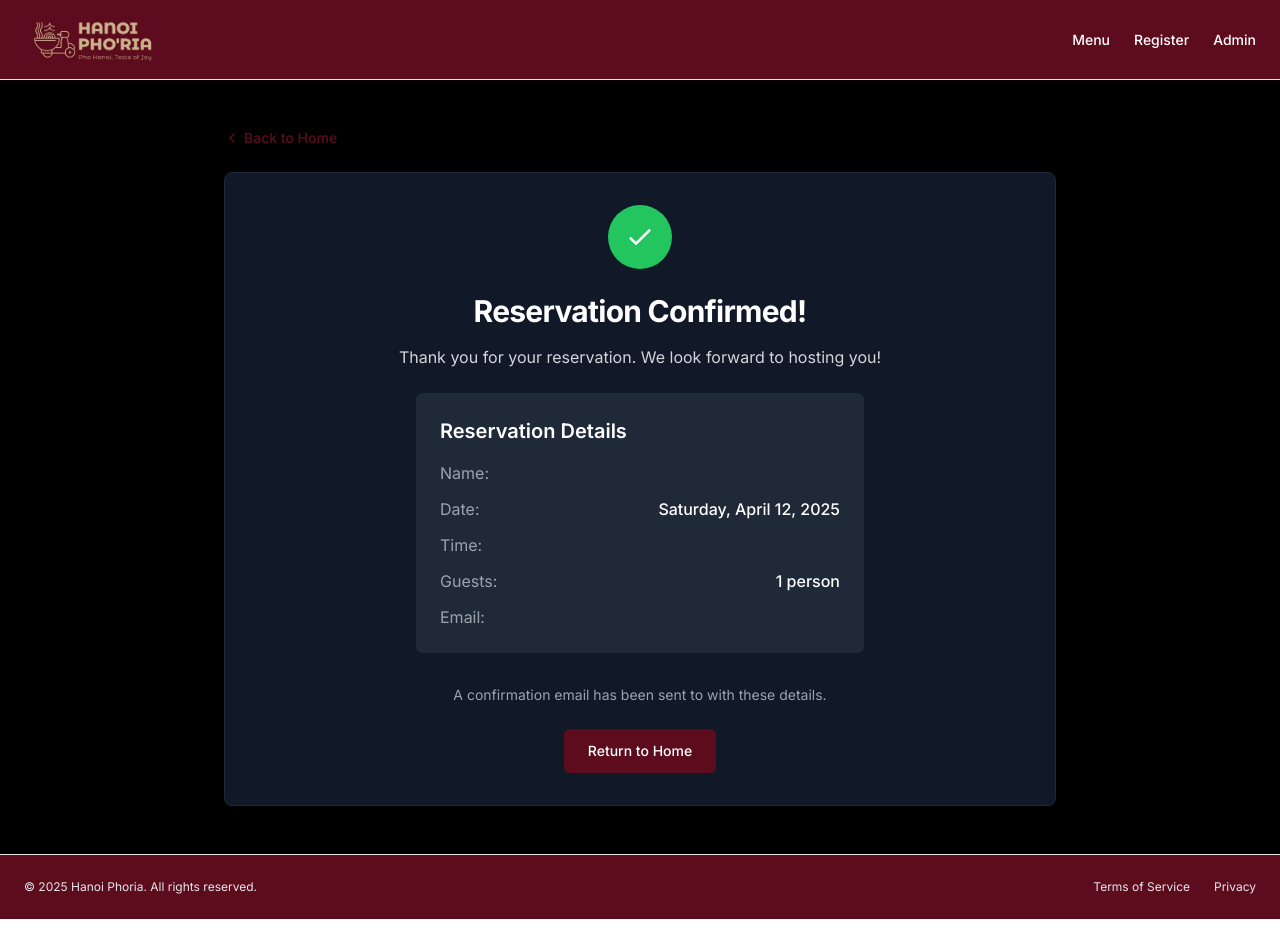
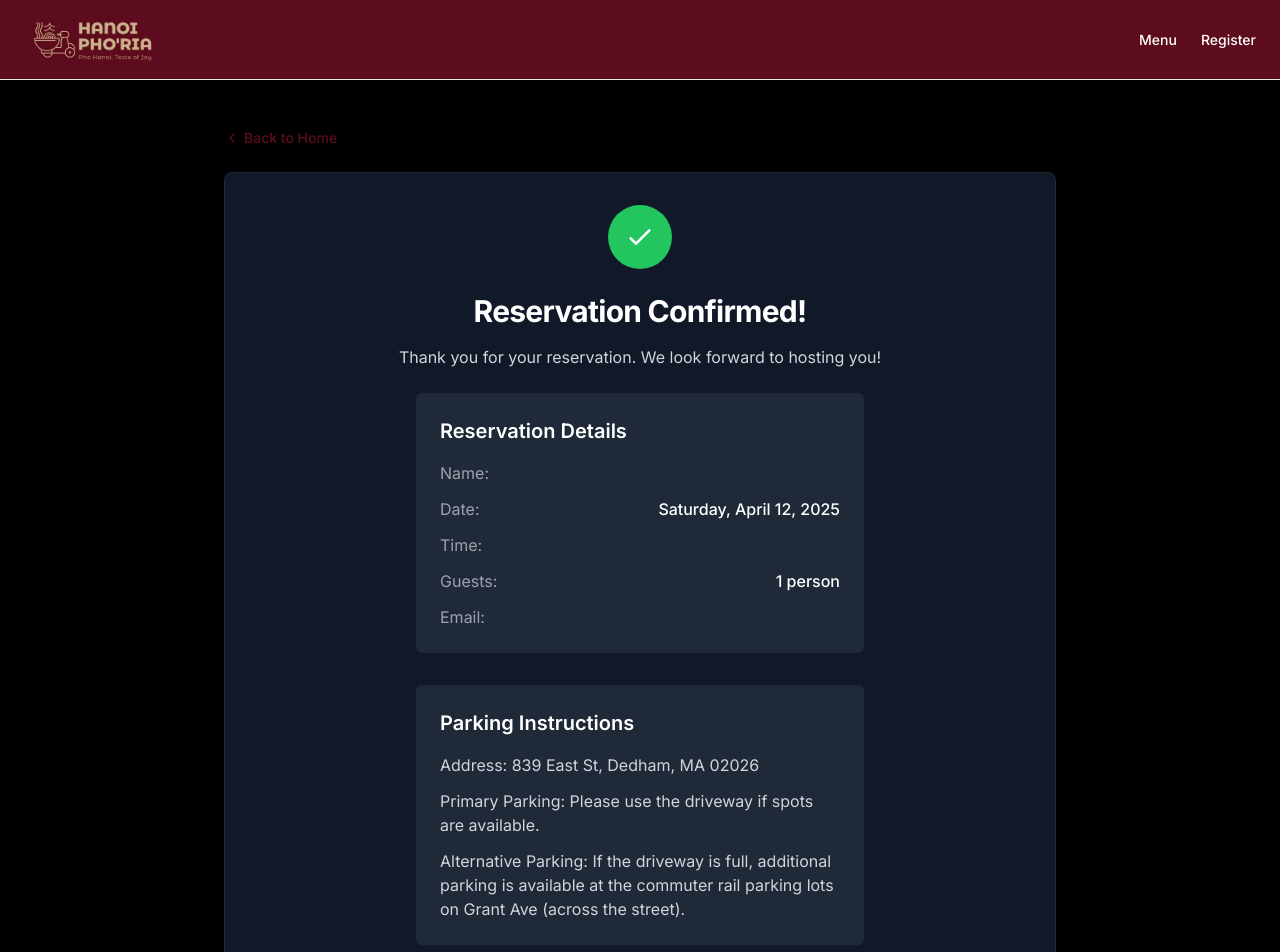
Before and after one commit to hungapp/home-tasting, a Next.js app: page /register/confirmation in a window 1280 px wide. Shown: the top 952 px of the page. Before the commit the page ends 919 px from the top, so only its background shows below. Built offline with nearby package versions, Linux system fonts and the light colour scheme.

Commit message:
Add parking instruction

```diff
--- a/app/register/confirmation/page.tsx
+++ b/app/register/confirmation/page.tsx
@@ -55,8 +55,17 @@ function ConfirmationContent() {
         </div>
       </div>
 
+      <div className="bg-gray-800 rounded-md p-6 max-w-md mx-auto mb-8">
+        <h2 className="text-xl font-semibold mb-4 text-left">Parking Instructions</h2>
+        <div className="text-left text-gray-300 space-y-3">
+          <p>Address: 839 East St, Dedham, MA 02026</p>
+          <p>Primary Parking: Please use the driveway if spots are available.</p>
+          <p>Alternative Parking: If the driveway is full, additional parking is available at the commuter rail parking lots on Grant Ave (across the street).</p>
+        </div>
+      </div>
+
       <p className="text-sm text-gray-400 mb-6">
-        A confirmation email has been sent to {email} with these details.
+        A confirmation email will be sent to {email} with these details.
       </p>
 
       <Link
@@ -108,9 +117,6 @@ export default function ConfirmationPage() {
           <Link href="/register" className="text-sm font-medium hover:underline underline-offset-4">
             Register
           </Link>
-          <Link href="/admin" className="text-sm font-medium hover:underline underline-offset-4">
-            Admin
-          </Link>
         </nav>
       </header>
       <main className="flex-1 bg-black text-white">
--- a/app/register/page.tsx
+++ b/app/register/page.tsx
@@ -207,9 +207,6 @@ export default function RegisterPage() {
           <Link href="/register" className="text-sm font-medium hover:underline underline-offset-4">
             Register
           </Link>
-          <Link href="/admin" className="text-sm font-medium hover:underline underline-offset-4">
-            Admin
-          </Link>
         </nav>
       </header>
       <main className="flex-1 bg-black text-white">
@@ -364,7 +361,7 @@ export default function RegisterPage() {
                     this menu tasting event hosted by Hanoi Phoria is not a commercial food sale but a private gathering
                     to sample Pho Hanoi for feedback purposes. I acknowledge that Hanoi Phoria is not a licensed food
                     vendor and that food is prepared in a home kitchen. In consideration of participating, I voluntarily
-                    assume all risks related to food consumption (e.g., allergies, illness). I agree to contribute per person
+                    assume all risks related to food consumption (e.g., allergies, illness). I agree to contribute $10 per person
                     to help cover ingredient costs, understanding this is not a purchase of food.
                   </p>
                 </div>
```
